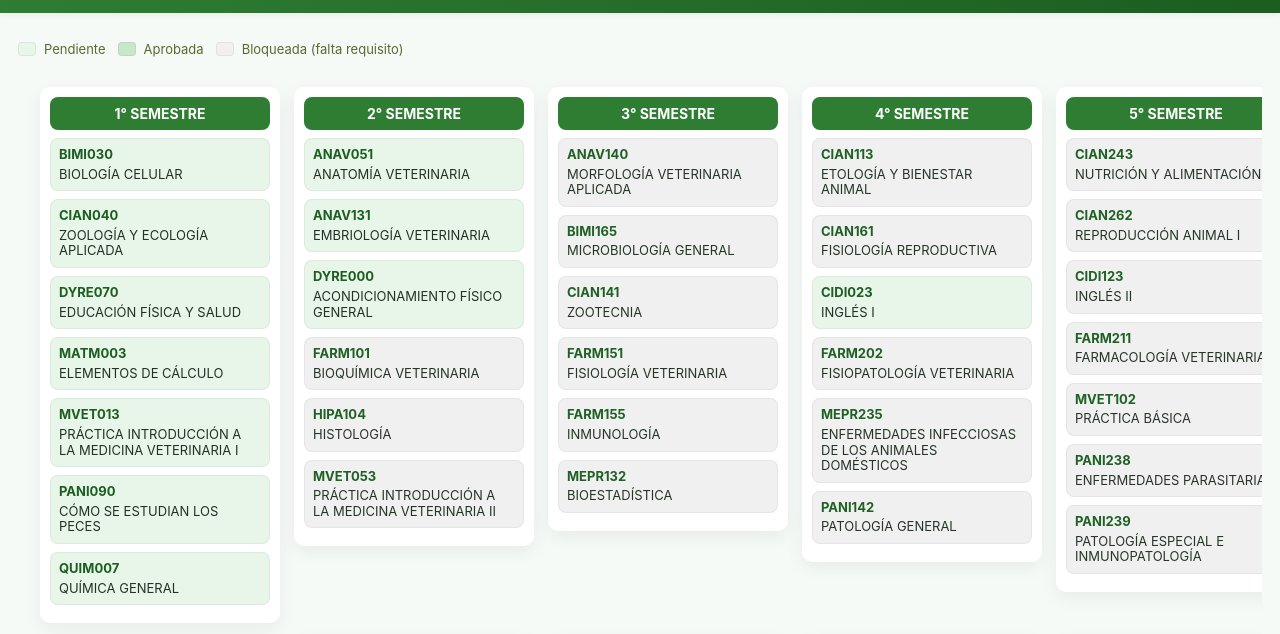
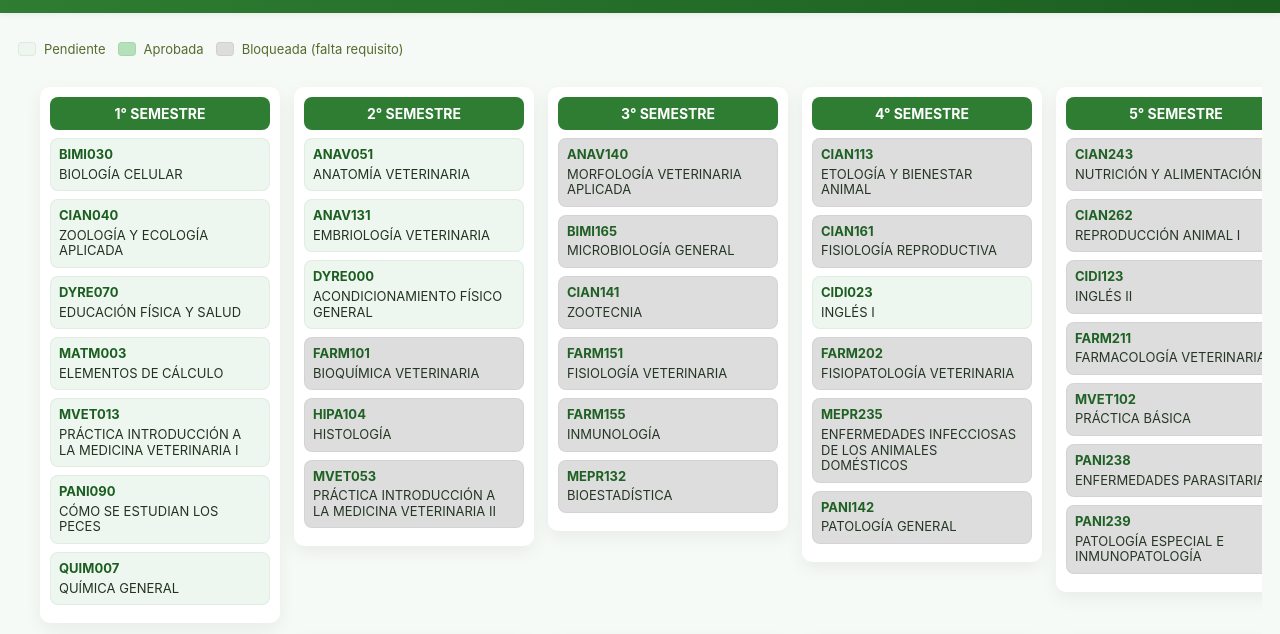
Before and after one commit to RATAINMUNDA00/MALLA_VETERA_UACH, a plain HTML site: page index.html in a window 1280 px wide. Shown: the part 83-717 px from the top of the page. Drawn offline with Linux system fonts and the light colour scheme.

Commit message:
Update index.html

```diff
--- a/index.html
+++ b/index.html
@@ -10,9 +10,9 @@
       --vet-green-900: #1b5e20;
       --card-bg: #ffffff;
       --muted: #556b2f;
-      --ok: #c8e6c9;
-      --locked: #f0f0f0;
-      --accent: #e8f5e9;
+      --ok: #b4e1b9;
+      --locked: #dddddd;
+      --accent: #eef7ef;
       --shadow: 0 6px 18px rgba(0,0,0,0.06);
       --radius:10px;
     }
```
